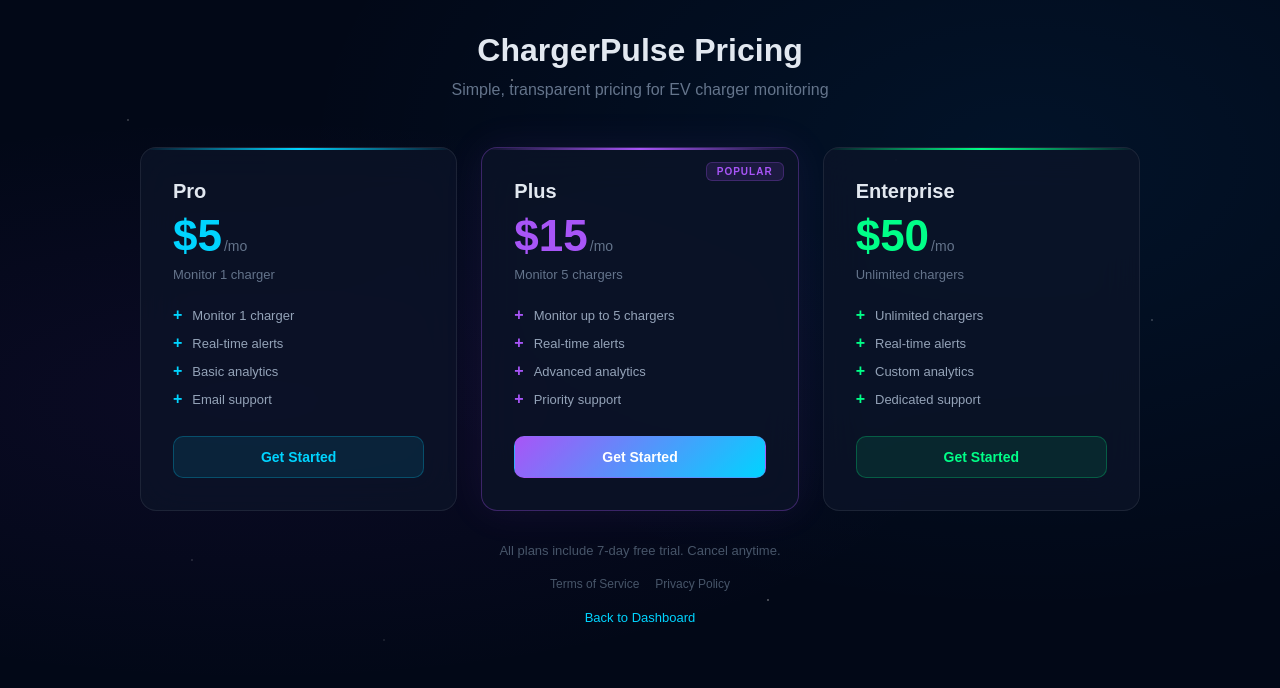
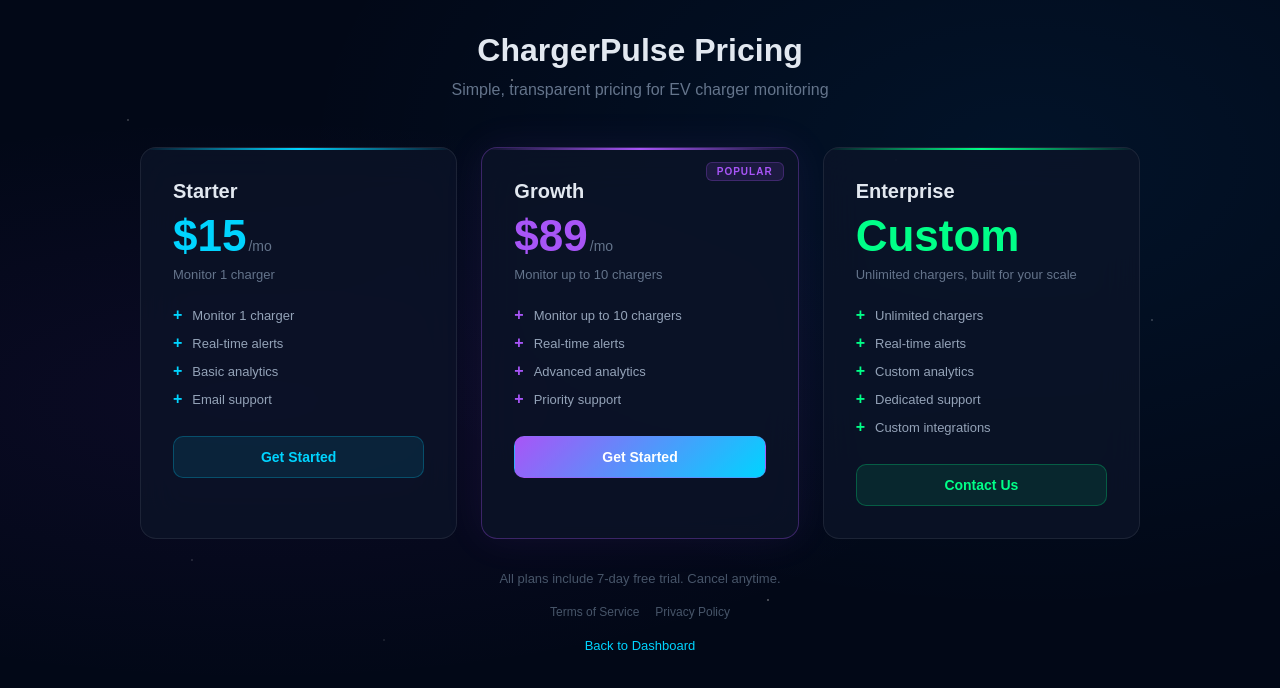
Before and after one commit to ChargerPulse/ChargerPulse-Dashboard, a Next.js app: page /pricing in a window 1280 px wide. Shown: the top 688 px of the page. Built offline with nearby package versions, Linux system fonts and the light colour scheme.

Commit message:
Update pricing plans and features

```diff
--- a/app/pricing/page.tsx
+++ b/app/pricing/page.tsx
@@ -2,20 +2,23 @@
 
 const plans = [
   {
-    name: 'Pro', price: '$5', period: '/mo', desc: 'Monitor 1 charger', color: '#00d4ff',
+    name: 'Starter', price: '$15', period: '/mo', desc: 'Monitor 1 charger', color: '#00d4ff',
     features: ['Monitor 1 charger', 'Real-time alerts', 'Basic analytics', 'Email support'],
     link: 'https://chargerpulse.lemonsqueezy.com/checkout/buy/a26c3427-aab1-44fa-86d3-2e60ce05b282',
+    cta: 'Get Started',
   },
   {
-    name: 'Plus', price: '$15', period: '/mo', desc: 'Monitor 5 chargers', color: '#a855f7',
-    features: ['Monitor up to 5 chargers', 'Real-time alerts', 'Advanced analytics', 'Priority support'],
+    name: 'Growth', price: '$89', period: '/mo', desc: 'Monitor up to 10 chargers', color: '#a855f7',
+    features: ['Monitor up to 10 chargers', 'Real-time alerts', 'Advanced analytics', 'Priority support'],
     link: 'https://chargerpulse.lemonsqueezy.com/checkout/buy/e3a0375c-4d00-493f-b207-492866df949d',
     popular: true,
+    cta: 'Get Started',
   },
   {
-    name: 'Enterprise', price: '$50', period: '/mo', desc: 'Unlimited chargers', color: '#00ff88',
-    features: ['Unlimited chargers', 'Real-time alerts', 'Custom analytics', 'Dedicated support'],
-    link: 'https://chargerpulse.lemonsqueezy.com/checkout/buy/f47e4a27-7f36-4074-b627-96a896567849',
+    name: 'Enterprise', price: 'Custom', period: '', desc: 'Unlimited chargers, built for your scale', color: '#00ff88',
+    features: ['Unlimited chargers', 'Real-time alerts', 'Custom analytics', 'Dedicated support', 'Custom integrations'],
+    link: '/contact',
+    cta: 'Contact Us',
   },
 ]
 
@@ -65,7 +68,7 @@ export default function PricingPage() {
                 background: plan.popular ? `linear-gradient(135deg, ${plan.color}, #00d4ff)` : `${plan.color}18`,
                 color: plan.popular ? 'white' : plan.color,
                 border: `1px solid ${plan.color}40`,
-              }}>Get Started</a>
+              }}>{plan.cta}</a>
             </div>
           ))}
         </div>
```
